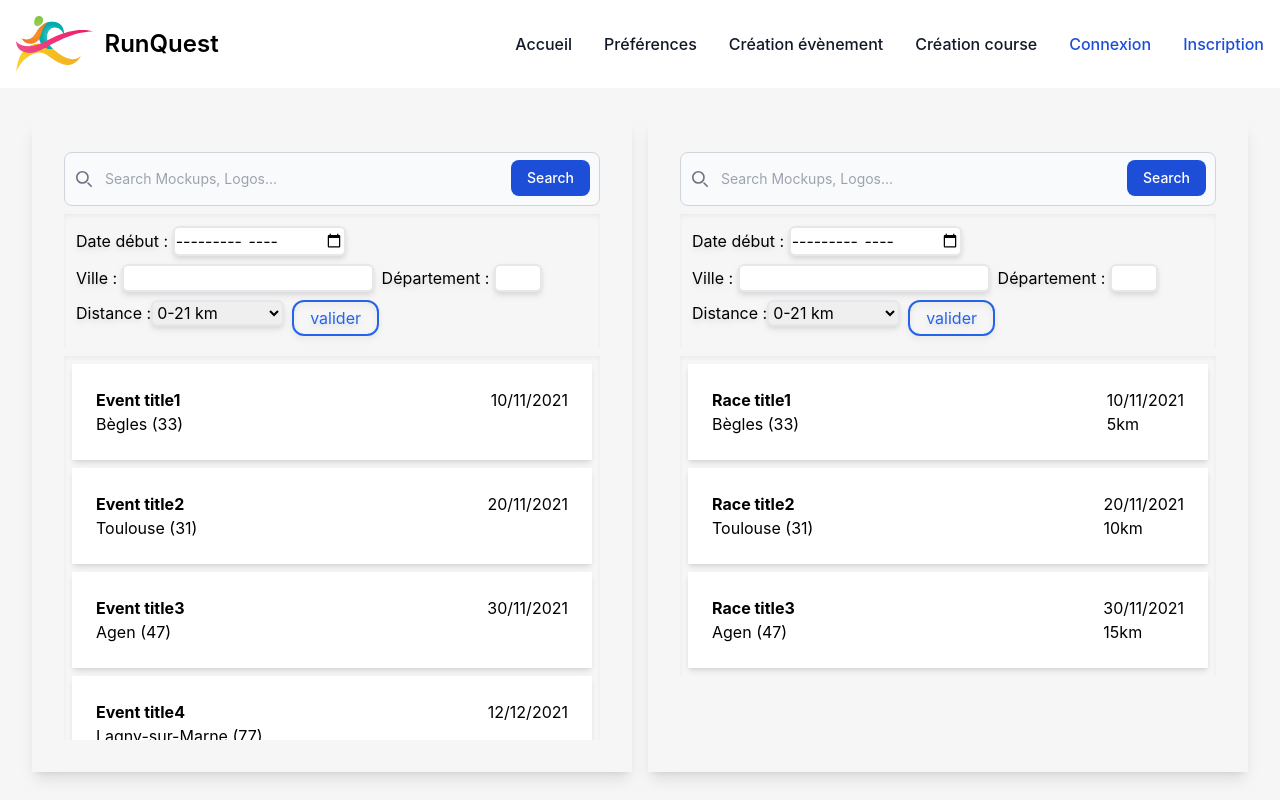
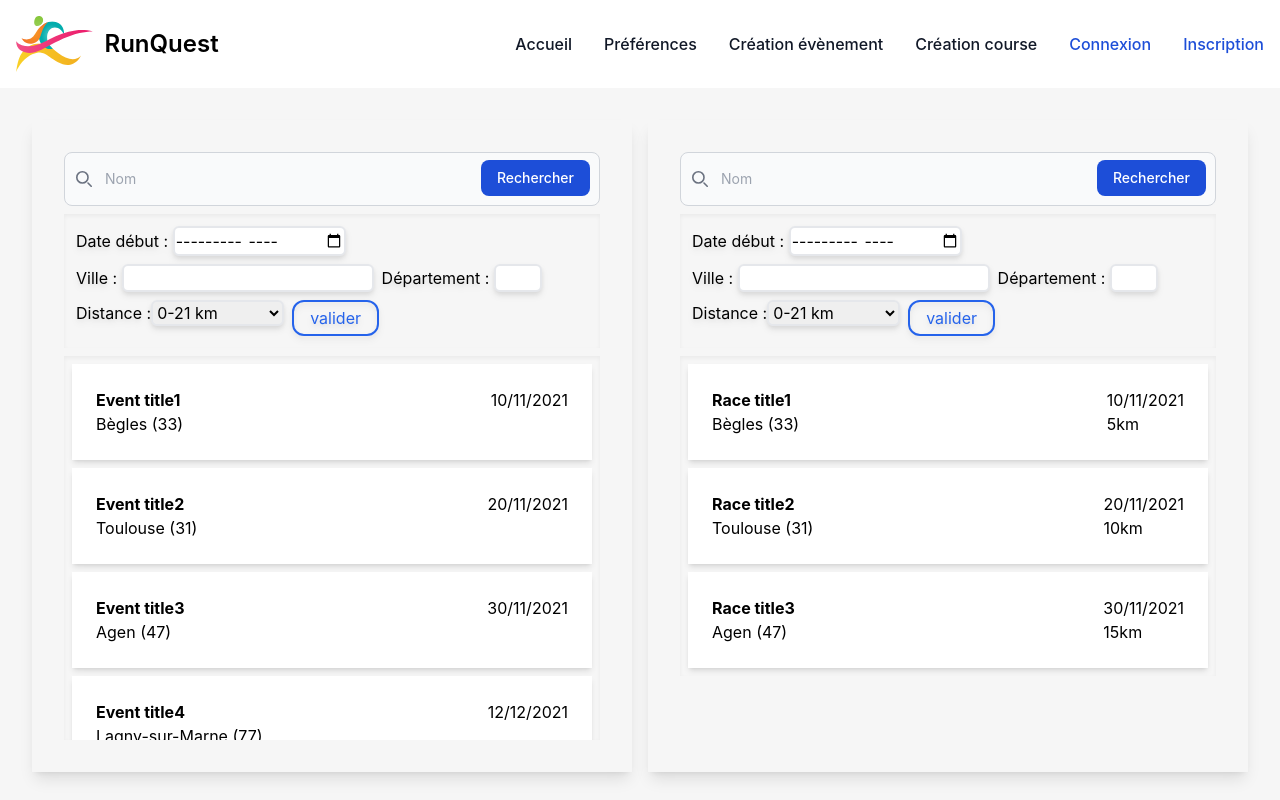
Before and after one commit to Eloya62/runQuest, a React (Create React App) app in the folder my-app/: page / in a window 1280 px wide. Built offline with nearby package versions, Linux system fonts and the light colour scheme.

Commit message:
in french

```diff
--- a/my-app/src/components/Filter/Filter.js
+++ b/my-app/src/components/Filter/Filter.js
@@ -46,7 +46,7 @@ function Filter(props) {
               type="search"
               id="default-search"
               class="block w-full p-4 ps-10 text-sm text-gray-900 border border-gray-300 rounded-lg bg-gray-50 focus:ring-blue-500 focus:border-blue-500 dark:bg-gray-700 dark:border-gray-600 dark:placeholder-gray-400 dark:text-white dark:focus:ring-blue-500 dark:focus:border-blue-500"
-              placeholder="Search Mockups, Logos..."
+              placeholder="Nom"
               required
             ></input>
 
@@ -54,7 +54,7 @@ function Filter(props) {
               type="submit"
               class="text-white absolute end-2.5 bottom-2.5 bg-blue-700 hover:bg-blue-800 focus:ring-4 focus:outline-none focus:ring-blue-300 font-medium rounded-lg text-sm px-4 py-2 dark:bg-blue-600 dark:hover:bg-blue-700 dark:focus:ring-blue-800"
             >
-              Search
+              Rechercher
             </button>
           </div>
         </form>
```
